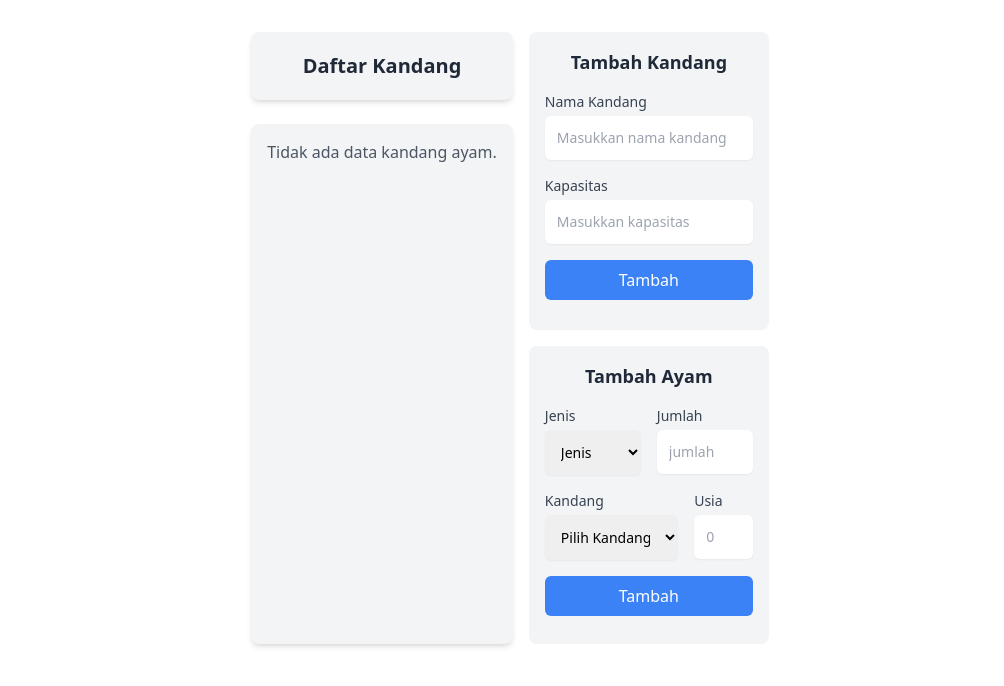
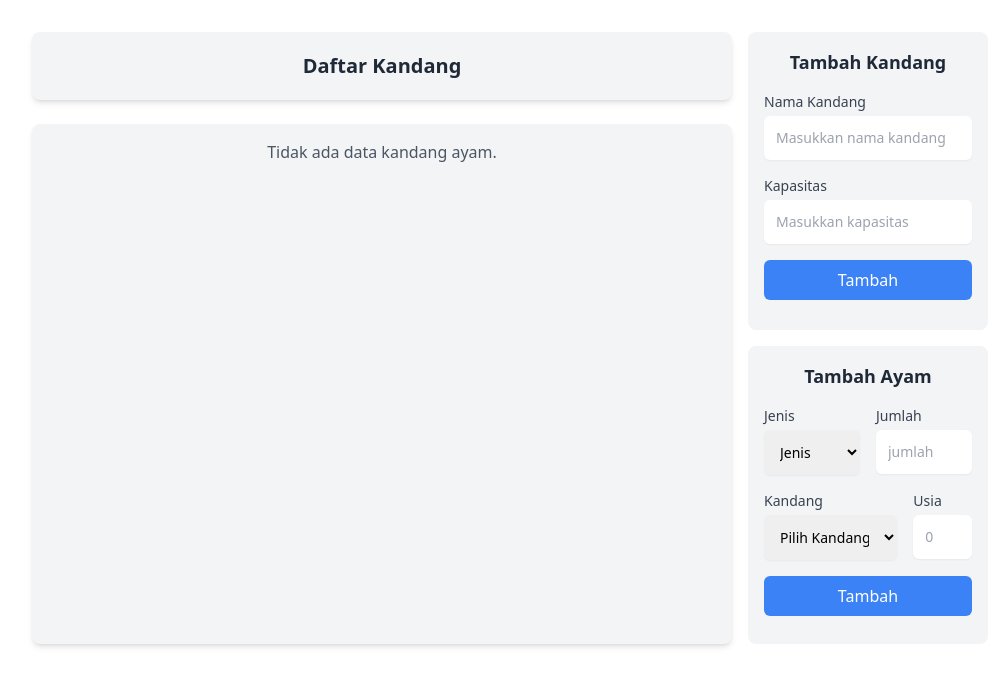
Before and after one commit to Taufiq47/pemweb-kandangayam, a Django app: page / in a window 1280 px wide. Shown: the top 686 px of the page, without its empty margins (130-1134 px from the left). Run offline with Django 5.2, Linux system fonts and the light colour scheme; data that the repository does not hold is empty; some libraries are stand-ins or nearby versions.

Commit message:
perbaiki width di index

```diff
--- a/appKandang/templates/index.html
+++ b/appKandang/templates/index.html
@@ -10,7 +10,7 @@
 
 <body>
     <div class="w-fit flex flex-row gap-4 p-8 rounded-lg m-auto">
-        <div class="flex flex-col gap-4">
+        <div class="flex flex-col gap-4 min-w-[700px]">
             <h1 class="text-xl font-bold text-gray-800 bg-gray-100 w-full text-center py-5 shadow-md rounded-lg">
                 Daftar Kandang</h1>
             <div class="mt-2 text-gray-600 bg-white-100 min-h-[520px] rounded-lg shadow-md p-4 bg-gray-100">
```
